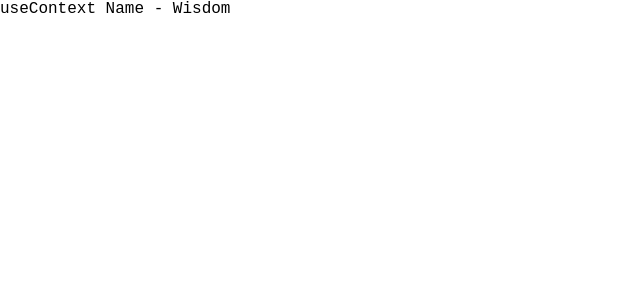
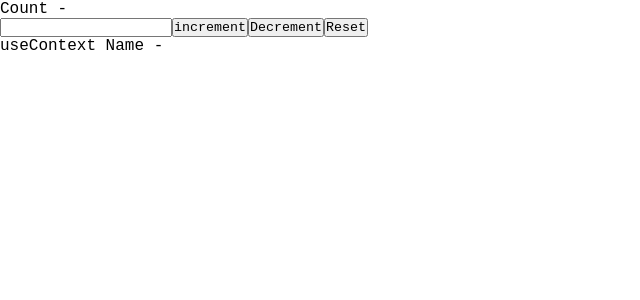
Before and after one commit to nwakaku/formik_signup, a React (Create React App) app: page / in a window 1280 px wide. Shown: the top 300 px of the page, without its empty margins (0-640 px from the left). Built offline with nearby package versions, Linux system fonts and the light colour scheme.

Commit message:
finally understood context and useReducer

```diff
--- a/src/App.js
+++ b/src/App.js
@@ -1,10 +1,15 @@
 import { UserProvider } from './userContext';
+import React, { useState } from 'react';
 import ComponentC from './components/ComponentC';
+import Simpleform from './reducer_form/Simpleform';
+
 
 function App() {
+
   return (
     <div className="App">
-      <UserProvider value = "Wisdom">
+      <UserProvider>
+        <Simpleform />
         <ComponentC />
       </UserProvider>
     </div>
--- a/src/components/ComponentF.js
+++ b/src/components/ComponentF.js
@@ -2,10 +2,10 @@ import React, { useContext} from 'react'
 import { UserContext } from '../userContext';
 
 function ComponentF() {
-    const user = useContext(UserContext)
+    const [six] = useContext(UserContext)
     return (
         <div>
-            useContext Name - {user}
+            useContext Name - {six}
         </div>
     )
 }
--- /dev/null
+++ b/src/reducer_form/Simpleform.js
@@ -0,0 +1,27 @@
+import React, { useState, useContext } from 'react';
+import { UserContext } from '../userContext';
+
+
+export const Simpleform = () => {
+    const [name, setName, six, dispatch] = useContext(UserContext)
+
+
+    return (
+        <div>
+            <div>Count - {six}</div>
+            <input type="text" onChange={e => setName(e.target.value)} />
+            <button onClick={() => dispatch({ type: 'increment', value: name })}>
+                increment
+            </button>
+            <button onClick={() => dispatch({ type: 'decrement', value: 1 })}>
+                Decrement
+            </button>
+            <button onClick={() => dispatch({ type: 'reset', value: 1 })}>
+                Reset
+            </button>
+
+        </div>
+    )
+}
+
+export default Simpleform
--- a/src/userContext.js
+++ b/src/userContext.js
@@ -1,7 +1,33 @@
-import React from 'react';
+import React, { createContext, useReducer, useState } from 'react'
 
-const UserContext = React.createContext();
+export const UserContext = createContext();
 
-const UserProvider = UserContext.Provider;
+export const UserProvider = props => {
 
-export { UserProvider, UserContext};
+const initialState = {
+    firstCounter: ''
+  }
+
+  const reducer = (state, action) => {
+    switch (action.type) {
+        case 'increment':
+            return { firstCounter: action.value }
+        case 'decrement':
+            return { firstCounter: state.firstCounter - action.value }
+        case 'reset':
+            return initialState
+        default:
+            return state
+    }
+  }
+  const [count, dispatch] = useReducer(reducer, initialState)
+  const [name, setName] = useState('')
+  const six = count.firstCounter
+
+
+    return (
+        <UserContext.Provider value={[ name, setName, six, dispatch ]}>
+            {props.children}
+        </UserContext.Provider>
+    )
+}
```
